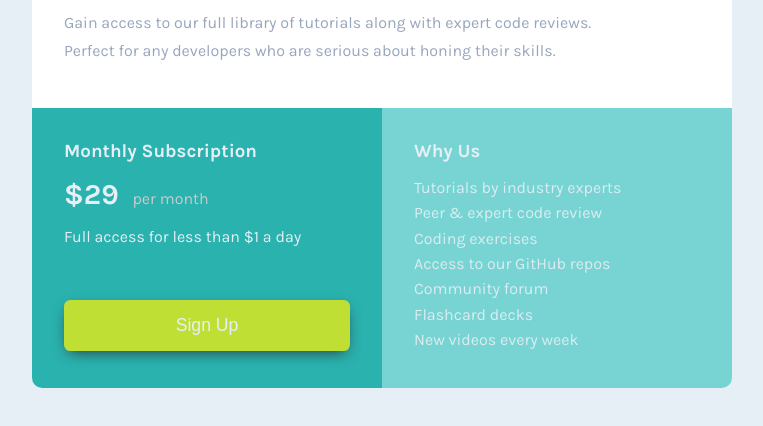
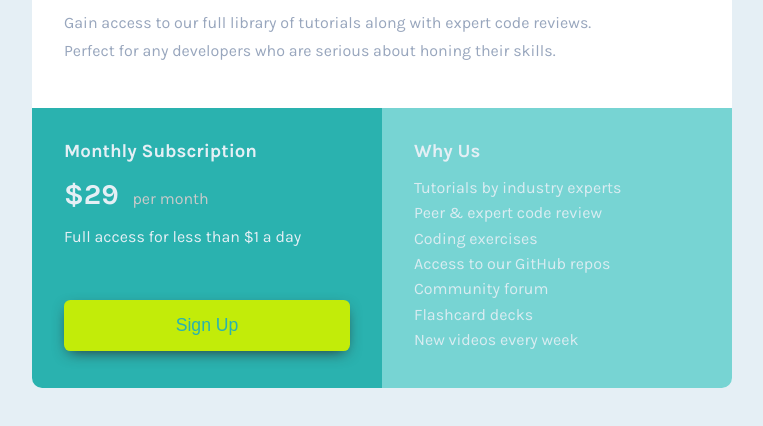
Before and after one commit to WesSno/single-price-grid-component-master, a plain HTML site: page index.html in a window 1280 px wide. In both pictures the pointer is over the button "Sign Up". Shown: the part 266-692 px from the top of the page, without its empty margins (258-1021 px from the left). Drawn offline with Linux system fonts and the light colour scheme.

Commit message:
added hover feature

```diff
--- a/css/styles.css
+++ b/css/styles.css
@@ -32,7 +32,6 @@ main {
     align-items: center;
     justify-content: center;
     min-height: 100vh;
-    min-width: 100vw;
 }
 
 .card{
@@ -120,6 +119,12 @@ button{
     border-radius: .4rem;
     box-shadow: 0px 5px 15px -5px rgb(41, 41, 41);
     cursor: pointer;
+    transition: .2s ease;
+}
+
+button:hover {
+    background-color: hsl(71, 93%, 48%);
+    color: var(--cyan);
 }
 
 .qtns{
```
